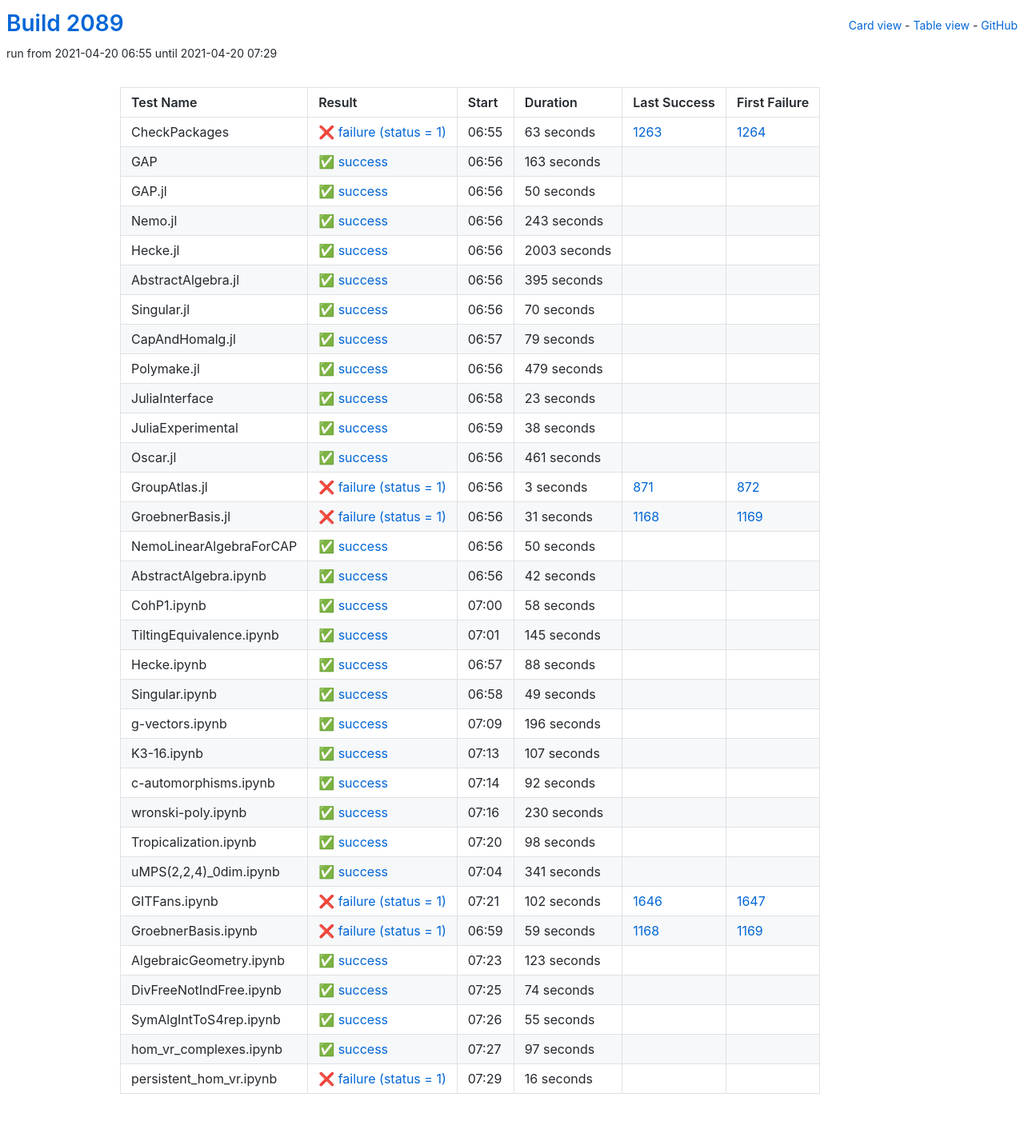
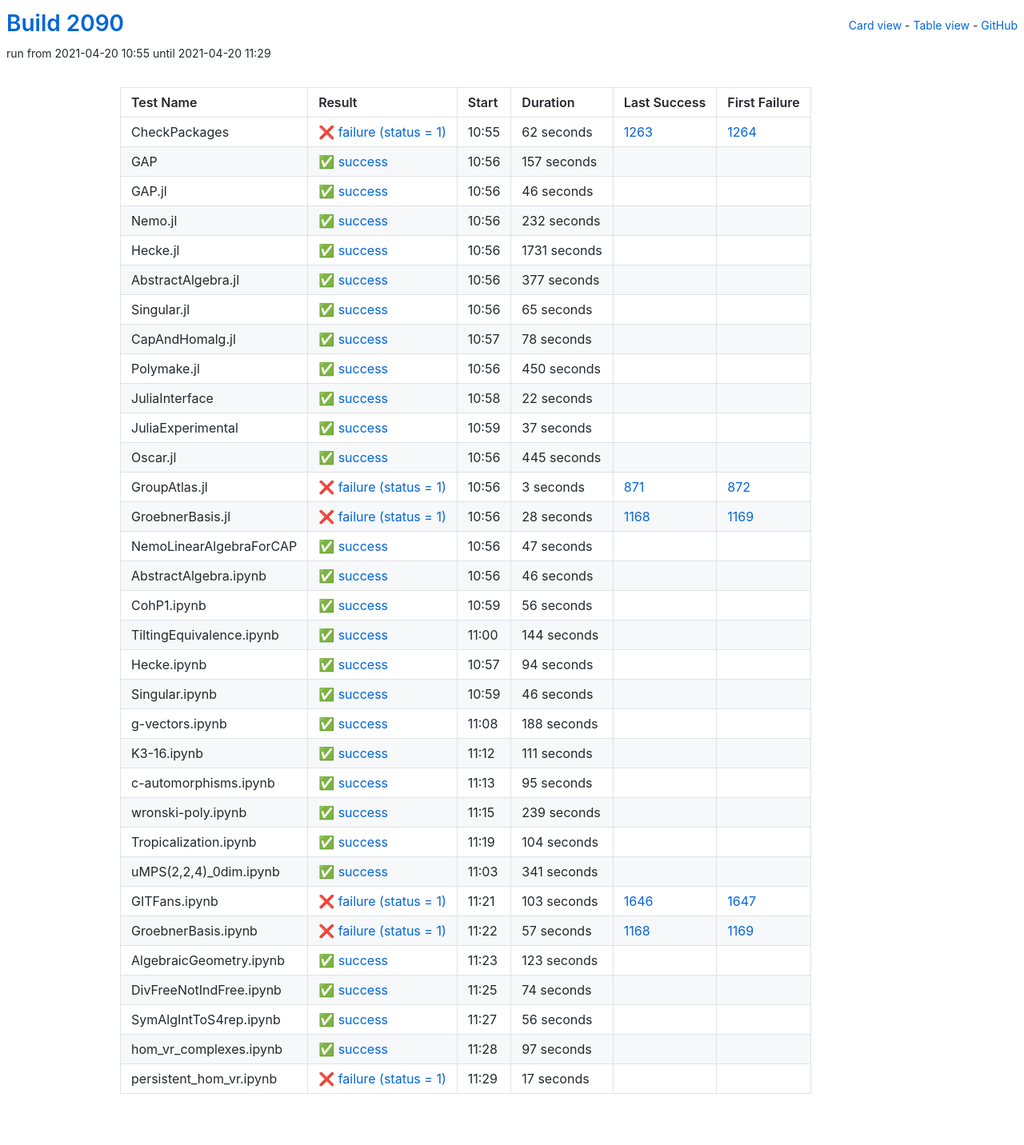
Before and after one commit to oscar-system/oscar-ci-status-stable, a Jekyll site: the page built from table.html, in a window 1280 px wide. Shown: the whole page at 80% size. Built offline with Jekyll 4.4.1, drawn with Linux system fonts in a browser that asks for light colours.

Commit message:
Build #2090

```diff
--- a/_data/ci.yml
+++ b/_data/ci.yml
@@ -1,6 +1,6 @@
 ---
-build: 2089
-build_url: https://oscarci.mathematik.uni-kl.de/job/oscar-stable/2089/
+build: 2090
+build_url: https://oscarci.mathematik.uni-kl.de/job/oscar-stable/2090/
 job: oscar-stable
 organization: oscar-system
 repo: oscar-ci-status-stable
@@ -8,152 +8,152 @@ repourl: https://github.com/oscar-system/oscar-ci-status-stable
 tests:
 - name: CheckPackages
   id: checkpackages
-  log: https://oscarci.mathematik.uni-kl.de/job/oscar-stable/2089/artifact/logs/build-2089/CheckPackages.log
-  start: 2021-04-20 06:55
+  log: https://oscarci.mathematik.uni-kl.de/job/oscar-stable/2090/artifact/logs/build-2090/CheckPackages.log
+  start: 2021-04-20 10:55
   success: false
   exitcode: 1
   status: failure
-  duration: 63
+  duration: 62
   last_success: 1263
   last_success_url: https://oscarci.mathematik.uni-kl.de/job/oscar-stable/1263/
   first_failure: 1264
   first_failure_url: https://oscarci.mathematik.uni-kl.de/job/oscar-stable/1264/
 - name: GAP
   id: gap
-  log: https://oscarci.mathematik.uni-kl.de/job/oscar-stable/2089/artifact/logs/build-2089/GAP.log
-  start: 2021-04-20 06:56
+  log: https://oscarci.mathematik.uni-kl.de/job/oscar-stable/2090/artifact/logs/build-2090/GAP.log
+  start: 2021-04-20 10:56
   success: true
   exitcode: 0
   status: success
-  duration: 163
+  duration: 157
   last_success: false
   last_success_url:
   first_failure: false
   first_failure_url:
 - name: GAP.jl
   id: gap-jl
-  log: https://oscarci.mathematik.uni-kl.de/job/oscar-stable/2089/artifact/logs/build-2089/GAP.jl.log
-  start: 2021-04-20 06:56
+  log: https://oscarci.mathematik.uni-kl.de/job/oscar-stable/2090/artifact/logs/build-2090/GAP.jl.log
+  start: 2021-04-20 10:56
   success: true
   exitcode: 0
   status: success
-  duration: 50
+  duration: 46
   last_success: false
   last_success_url:
   first_failure: false
   first_failure_url:
 - name: Nemo.jl
   id: nemo-jl
-  log: https://oscarci.mathematik.uni-kl.de/job/oscar-stable/2089/artifact/logs/build-2089/Nemo.jl.log
-  start: 2021-04-20 06:56
+  log: https://oscarci.mathematik.uni-kl.de/job/oscar-stable/2090/artifact/logs/build-2090/Nemo.jl.log
+  start: 2021-04-20 10:56
   success: true
   exitcode: 0
   status: success
-  duration: 243
+  duration: 232
   last_success: false
   last_success_url:
   first_failure: false
   first_failure_url:
 - name: Hecke.jl
   id: hecke-jl
-  log: https://oscarci.mathematik.uni-kl.de/job/oscar-stable/2089/artifact/logs/build-2089/Hecke.jl.log
-  start: 2021-04-20 06:56
+  log: https://oscarci.mathematik.uni-kl.de/job/oscar-stable/2090/artifact/logs/build-2090/Hecke.jl.log
+  start: 2021-04-20 10:56
   success: true
   exitcode: 0
   status: success
-  duration: 2003
+  duration: 1731
   last_success: false
   last_success_url:
   first_failure: false
   first_failure_url:
 - name: AbstractAlgebra.jl
   id: abstractalgebra-jl
-  log: https://oscarci.mathematik.uni-kl.de/job/oscar-stable/2089/artifact/logs/build-2089/AbstractAlgebra.jl.log
-  start: 2021-04-20 06:56
+  log: https://oscarci.mathematik.uni-kl.de/job/oscar-stable/2090/artifact/logs/build-2090/AbstractAlgebra.jl.log
+  start: 2021-04-20 10:56
   success: true
   exitcode: 0
   status: success
-  duration: 395
+  duration: 377
   last_success: false
   last_success_url:
   first_failure: false
   first_failure_url:
 - name: Singular.jl
   id: singular-jl
-  log: https://oscarci.mathematik.uni-kl.de/job/oscar-stable/2089/artifact/logs/build-2089/Singular.jl.log
-  start: 2021-04-20 06:56
+  log: https://oscarci.mathematik.uni-kl.de/job/oscar-stable/2090/artifact/logs/build-2090/Singular.jl.log
+  start: 2021-04-20 10:56
   success: true
   exitcode: 0
   status: success
-  duration: 70
+  duration: 65
   last_success: false
   last_success_url:
   first_failure: false
   first_failure_url:
 - name: CapAndHomalg.jl
   id: capandhomalg-jl
-  log: https://oscarci.mathematik.uni-kl.de/job/oscar-stable/2089/artifact/logs/build-2089/CapAndHomalg.jl.log
-  start: 2021-04-20 06:57
+  log: https://oscarci.mathematik.uni-kl.de/job/oscar-stable/2090/artifact/logs/build-2090/CapAndHomalg.jl.log
+  start: 2021-04-20 10:57
   success: true
   exitcode: 0
   status: success
-  duration: 79
+  duration: 78
   last_success: false
   last_success_url:
   first_failure: false
   first_failure_url:
 - name: Polymake.jl
   id: polymake-jl
-  log: https://oscarci.mathematik.uni-kl.de/job/oscar-stable/2089/artifact/logs/build-2089/Polymake.jl.log
-  start: 2021-04-20 06:56
+  log: https://oscarci.mathematik.uni-kl.de/job/oscar-stable/2090/artifact/logs/build-2090/Polymake.jl.log
+  start: 2021-04-20 10:56
   success: true
   exitcode: 0
   status: success
-  duration: 479
+  duration: 450
   last_success: false
   last_success_url:
   first_failure: false
   first_failure_url:
 - name: JuliaInterface
   id: juliainterface
-  log: https://oscarci.mathematik.uni-kl.de/job/oscar-stable/2089/artifact/logs/build-2089/JuliaInterface.log
-  start: 2021-04-20 06:58
+  log: https://oscarci.mathematik.uni-kl.de/job/oscar-stable/2090/artifact/logs/build-2090/JuliaInterface.log
+  start: 2021-04-20 10:58
   success: true
   exitcode: 0
   status: success
-  duration: 23
+  duration: 22
   last_success: false
   last_success_url:
   first_failure: false
   first_failure_url:
 - name: JuliaExperimental
   id: juliaexperimental
-  log: https://oscarci.mathematik.uni-kl.de/job/oscar-stable/2089/artifact/logs/build-2089/JuliaExperimental.log
-  start: 2021-04-20 06:59
+  log: https://oscarci.mathematik.uni-kl.de/job/oscar-stable/2090/artifact/logs/build-2090/JuliaExperimental.log
+  start: 2021-04-20 10:59
   success: true
   exitcode: 0
   status: success
-  duration: 38
+  duration: 37
   last_success: false
   last_success_url:
   first_failure: false
   first_failure_url:
 - name: Oscar.jl
   id: oscar-jl
-  log: https://oscarci.mathematik.uni-kl.de/job/oscar-stable/2089/artifact/logs/build-2089/Oscar.jl.log
-  start: 2021-04-20 06:56
+  log: https://oscarci.mathematik.uni-kl.de/job/oscar-stable/2090/artifact/logs/build-2090/Oscar.jl.log
+  start: 2021-04-20 10:56
   success: true
   exitcode: 0
   status: success
-  duration: 461
+  duration: 445
   last_success: false
   last_success_url:
   first_failure: false
   first_failure_url:
 - name: GroupAtlas.jl
   id: groupatlas-jl
-  log: https://oscarci.mathematik.uni-kl.de/job/oscar-stable/2089/artifact/logs/build-2089/GroupAtlas.jl.log
-  start: 2021-04-20 06:56
+  log: https://oscarci.mathematik.uni-kl.de/job/oscar-stable/2090/artifact/logs/build-2090/GroupAtlas.jl.log
+  start: 2021-04-20 10:56
   success: false
   exitcode: 1
   status: failure
@@ -164,152 +164,152 @@ tests:
   first_failure_url: https://oscarci.mathematik.uni-kl.de/job/oscar-stable/872/
 - name: GroebnerBasis.jl
   id: groebnerbasis-jl
-  log: https://oscarci.mathematik.uni-kl.de/job/oscar-stable/2089/artifact/logs/build-2089/GroebnerBasis.jl.log
-  start: 2021-04-20 06:56
+  log: https://oscarci.mathematik.uni-kl.de/job/oscar-stable/2090/artifact/logs/build-2090/GroebnerBasis.jl.log
+  start: 2021-04-20 10:56
   success: false
   exitcode: 1
   status: failure
-  duration: 31
+  duration: 28
   last_success: 1168
   last_success_url: https://oscarci.mathematik.uni-kl.de/job/oscar-stable/1168/
   first_failure: 1169
   first_failure_url: https://oscarci.mathematik.uni-kl.de/job/oscar-stable/1169/
 - name: NemoLinearAlgebraForCAP
   id: nemolinearalgebraforcap
-  log: https://oscarci.mathematik.uni-kl.de/job/oscar-stable/2089/artifact/logs/build-2089/NemoLinearAlgebraForCAP.log
-  start: 2021-04-20 06:56
+  log: https://oscarci.mathematik.uni-kl.de/job/oscar-stable/2090/artifact/logs/build-2090/NemoLinearAlgebraForCAP.log
+  start: 2021-04-20 10:56
   success: true
   exitcode: 0
   status: success
-  duration: 50
+  duration: 47
   last_success: false
   last_success_url:
   first_failure: false
   first_failure_url:
 - name: AbstractAlgebra.ipynb
   id: abstractalgebra-ipynb
-  log: https://oscarci.mathematik.uni-kl.de/job/oscar-stable/2089/artifact/logs/build-2089/AbstractAlgebra.ipynb.log
-  start: 2021-04-20 06:56
+  log: https://oscarci.mathematik.uni-kl.de/job/oscar-stable/2090/artifact/logs/build-2090/AbstractAlgebra.ipynb.log
+  start: 2021-04-20 10:56
   success: true
   exitcode: 0
   status: success
-  duration: 42
+  duration: 46
   last_success: false
   last_success_url:
   first_failure: false
   first_failure_url:
 - name: CohP1.ipynb
   id: cohp1-ipynb
-  log: https://oscarci.mathematik.uni-kl.de/job/oscar-stable/2089/artifact/logs/build-2089/CohP1.ipynb.log
-  start: 2021-04-20 07:00
+  log: https://oscarci.mathematik.uni-kl.de/job/oscar-stable/2090/artifact/logs/build-2090/CohP1.ipynb.log
+  start: 2021-04-20 10:59
   success: true
   exitcode: 0
   status: success
-  duration: 58
+  duration: 56
   last_success: false
   last_success_url:
   first_failure: false
   first_failure_url:
 - name: TiltingEquivalence.ipynb
   id: tiltingequivalence-ipynb
-  log: https://oscarci.mathematik.uni-kl.de/job/oscar-stable/2089/artifact/logs/build-2089/TiltingEquivalence.ipynb.log
-  start: 2021-04-20 07:01
+  log: https://oscarci.mathematik.uni-kl.de/job/oscar-stable/2090/artifact/logs/build-2090/TiltingEquivalence.ipynb.log
+  start: 2021-04-20 11:00
   success: true
   exitcode: 0
   status: success
-  duration: 145
+  duration: 144
   last_success: false
   last_success_url:
   first_failure: false
   first_failure_url:
 - name: Hecke.ipynb
   id: hecke-ipynb
-  log: https://oscarci.mathematik.uni-kl.de/job/oscar-stable/2089/artifact/logs/build-2089/Hecke.ipynb.log
-  start: 2021-04-20 06:57
+  log: https://oscarci.mathematik.uni-kl.de/job/oscar-stable/2090/artifact/logs/build-2090/Hecke.ipynb.log
+  start: 2021-04-20 10:57
   success: true
   exitcode: 0
   status: success
-  duration: 88
+  duration: 94
   last_success: false
   last_success_url:
   first_failure: false
   first_failure_url:
 - name: Singular.ipynb
   id: singular-ipynb
-  log: https://oscarci.mathematik.uni-kl.de/job/oscar-stable/2089/artifact/logs/build-2089/Singular.ipynb.log
-  start: 2021-04-20 06:58
+  log: https://oscarci.mathematik.uni-kl.de/job/oscar-stable/2090/artifact/logs/build-2090/Singular.ipynb.log
+  start: 2021-04-20 10:59
   success: true
   exitcode: 0
   status: success
-  duration: 49
+  duration: 46
   last_success: false
   last_success_url:
   first_failure: false
   first_failure_url:
 - name: g-vectors.ipynb
   id: g-vectors-ipynb
-  log: https://oscarci.mathematik.uni-kl.de/job/oscar-stable/2089/artifact/logs/build-2089/g-vectors.ipynb.log
-  start: 2021-04-20 07:09
+  log: https://oscarci.mathematik.uni-kl.de/job/oscar-stable/2090/artifact/logs/build-2090/g-vectors.ipynb.log
+  start: 2021-04-20 11:08
   success: true
   exitcode: 0
   status: success
-  duration: 196
+  duration: 188
   last_success: false
   last_success_url:
   first_failure: false
   first_failure_url:
 - name: K3-16.ipynb
   id: k3-16-ipynb
-  log: https://oscarci.mathematik.uni-kl.de/job/oscar-stable/2089/artifact/logs/build-2089/K3-16.ipynb.log
-  start: 2021-04-20 07:13
+  log: https://oscarci.mathematik.uni-kl.de/job/oscar-stable/2090/artifact/logs/build-2090/K3-16.ipynb.log
+  start: 2021-04-20 11:12
   success: true
   exitcode: 0
   status: success
-  duration: 107
+  duration: 111
   last_success: false
   last_success_url:
   first_failure: false
   first_failure_url:
 - name: c-automorphisms.ipynb
   id: c-automorphisms-ipynb
-  log: https://oscarci.mathematik.uni-kl.de/job/oscar-stable/2089/artifact/logs/build-2089/c-automorphisms.ipynb.log
-  start: 2021-04-20 07:14
+  log: https://oscarci.mathematik.uni-kl.de/job/oscar-stable/2090/artifact/logs/build-2090/c-automorphisms.ipynb.log
+  start: 2021-04-20 11:13
   success: true
   exitcode: 0
   status: success
-  duration: 92
+  duration: 95
   last_success: false
   last_success_url:
   first_failure: false
   first_failure_url:
 - name: wronski-poly.ipynb
   id: wronski-poly-ipynb
-  log: https://oscarci.mathematik.uni-kl.de/job/oscar-stable/2089/artifact/logs/build-2089/wronski-poly.ipynb.log
-  start: 2021-04-20 07:16
+  log: https://oscarci.mathematik.uni-kl.de/job/oscar-stable/2090/artifact/logs/build-2090/wronski-poly.ipynb.log
+  start: 2021-04-20 11:15
   success: true
   exitcode: 0
   status: success
-  duration: 230
+  duration: 239
   last_success: false
   last_success_url:
   first_failure: false
   first_failure_url:
 - name: Tropicalization.ipynb
   id: tropicalization-ipynb
-  log: https://oscarci.mathematik.uni-kl.de/job/oscar-stable/2089/artifact/logs/build-2089/Tropicalization.ipynb.log
-  start: 2021-04-20 07:20
+  log: https://oscarci.mathematik.uni-kl.de/job/oscar-stable/2090/artifact/logs/build-2090/Tropicalization.ipynb.log
+  start: 2021-04-20 11:19
   success: true
   exitcode: 0
   status: success
-  duration: 98
+  duration: 104
   last_success: false
   last_success_url:
   first_failure: false
   first_failure_url:
 - name: uMPS(2,2,4)_0dim.ipynb
   id: umps-2-2-4-0dim-ipynb
-  log: https://oscarci.mathematik.uni-kl.de/job/oscar-stable/2089/artifact/logs/build-2089/uMPS-2-2-4-_0dim.ipynb.log
-  start: 2021-04-20 07:04
+  log: https://oscarci.mathematik.uni-kl.de/job/oscar-stable/2090/artifact/logs/build-2090/uMPS-2-2-4-_0dim.ipynb.log
+  start: 2021-04-20 11:03
   success: true
   exitcode: 0
   status: success
@@ -320,32 +320,32 @@ tests:
   first_failure_url:
 - name: GITFans.ipynb
   id: gitfans-ipynb
-  log: https://oscarci.mathematik.uni-kl.de/job/oscar-stable/2089/artifact/logs/build-2089/GITFans.ipynb.log
-  start: 2021-04-20 07:21
+  log: https://oscarci.mathematik.uni-kl.de/job/oscar-stable/2090/artifact/logs/build-2090/GITFans.ipynb.log
+  start: 2021-04-20 11:21
   success: false
   exitcode: 1
   status: failure
-  duration: 102
+  duration: 103
   last_success: 1646
   last_success_url: https://oscarci.mathematik.uni-kl.de/job/oscar-stable/1646/
   first_failure: 1647
   first_failure_url: https://oscarci.mathematik.uni-kl.de/job/oscar-stable/1647/
 - name: GroebnerBasis.ipynb
   id: groebnerbasis-ipynb
-  log: https://oscarci.mathematik.uni-kl.de/job/oscar-stable/2089/artifact/logs/build-2089/GroebnerBasis.ipynb.log
-  start: 2021-04-20 06:59
+  log: https://oscarci.mathematik.uni-kl.de/job/oscar-stable/2090/artifact/logs/build-2090/GroebnerBasis.ipynb.log
+  start: 2021-04-20 11:22
   success: false
   exitcode: 1
   status: failure
-  duration: 59
+  duration: 57
   last_success: 1168
   last_success_url: https://oscarci.mathematik.uni-kl.de/job/oscar-stable/1168/
   first_failure: 1169
   first_failure_url: https://oscarci.mathematik.uni-kl.de/job/oscar-stable/1169/
 - name: AlgebraicGeometry.ipynb
   id: algebraicgeometry-ipynb
-  log: https://oscarci.mathematik.uni-kl.de/job/oscar-stable/2089/artifact/logs/build-2089/AlgebraicGeometry.ipynb.log
-  start: 2021-04-20 07:23
+  log: https://oscarci.mathematik.uni-kl.de/job/oscar-stable/2090/artifact/logs/build-2090/AlgebraicGeometry.ipynb.log
+  start: 2021-04-20 11:23
   success: true
   exitcode: 0
   status: success
@@ -356,8 +356,8 @@ tests:
   first_failure_url:
 - name: DivFreeNotIndFree.ipynb
   id: divfreenotindfree-ipynb
-  log: https://oscarci.mathematik.uni-kl.de/job/oscar-stable/2089/artifact/logs/build-2089/DivFreeNotIndFree.ipynb.log
-  start: 2021-04-20 07:25
+  log: https://oscarci.mathematik.uni-kl.de/job/oscar-stable/2090/artifact/logs/build-2090/DivFreeNotIndFree.ipynb.log
+  start: 2021-04-20 11:25
   success: true
   exitcode: 0
   status: success
@@ -368,20 +368,20 @@ tests:
   first_failure_url:
 - name: SymAlgIntToS4rep.ipynb
   id: symalginttos4rep-ipynb
-  log: https://oscarci.mathematik.uni-kl.de/job/oscar-stable/2089/artifact/logs/build-2089/SymAlgIntToS4rep.ipynb.log
-  start: 2021-04-20 07:26
+  log: https://oscarci.mathematik.uni-kl.de/job/oscar-stable/2090/artifact/logs/build-2090/SymAlgIntToS4rep.ipynb.log
+  start: 2021-04-20 11:27
   success: true
   exitcode: 0
   status: success
-  duration: 55
+  duration: 56
   last_success: false
   last_success_url:
   first_failure: false
   first_failure_url:
 - name: hom_vr_complexes.ipynb
   id: hom-vr-complexes-ipynb
-  log: https://oscarci.mathematik.uni-kl.de/job/oscar-stable/2089/artifact/logs/build-2089/hom_vr_complexes.ipynb.log
-  start: 2021-04-20 07:27
+  log: https://oscarci.mathematik.uni-kl.de/job/oscar-stable/2090/artifact/logs/build-2090/hom_vr_complexes.ipynb.log
+  start: 2021-04-20 11:28
   success: true
   exitcode: 0
   status: success
@@ -392,12 +392,12 @@ tests:
   first_failure_url:
 - name: persistent_hom_vr.ipynb
   id: persistent-hom-vr-ipynb
-  log: https://oscarci.mathematik.uni-kl.de/job/oscar-stable/2089/artifact/logs/build-2089/persistent_hom_vr.ipynb.log
-  start: 2021-04-20 07:29
+  log: https://oscarci.mathematik.uni-kl.de/job/oscar-stable/2090/artifact/logs/build-2090/persistent_hom_vr.ipynb.log
+  start: 2021-04-20 11:29
   success: false
   exitcode: 1
   status: failure
-  duration: 16
+  duration: 17
   last_success: false
   last_success_url:
   first_failure: false
```
Also changed, not shown: README.md.
